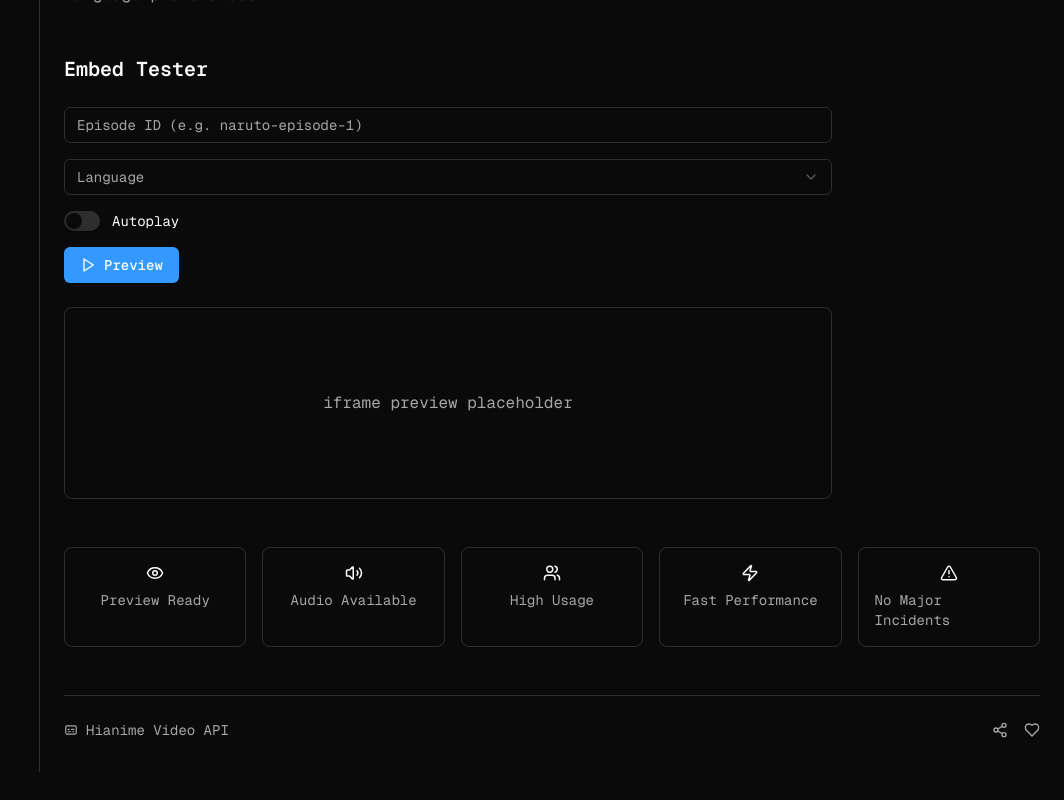
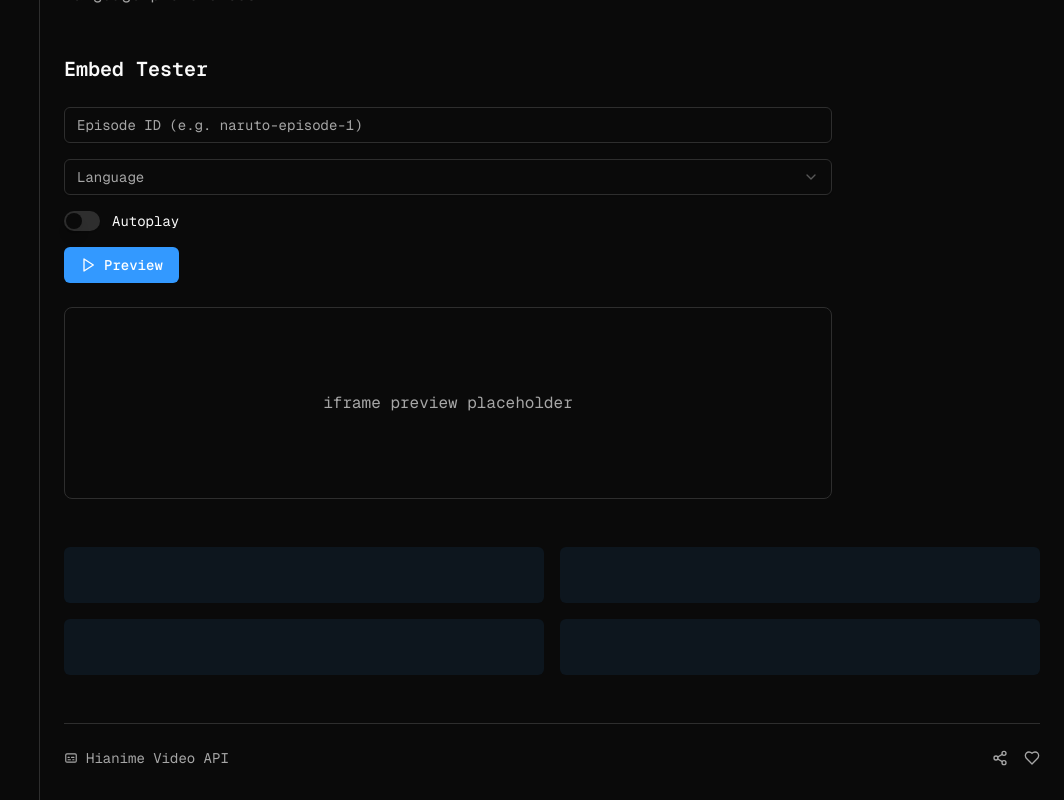
Before and after one commit to JUSTCHILL098/lucn, a Next.js app: page / in a window 1280 px wide. Shown: the part 326-1126 px from the top of the page, without its empty margins (216-1280 px from the left). Before the commit the page ends 1098 px from the top, so only its background shows below. Built offline with nearby package versions, Linux system fonts and the light colour scheme.

Commit message:
Update status-cards.jsx

```diff
--- a/components/status-cards.jsx
+++ b/components/status-cards.jsx
@@ -1,33 +1,12 @@
-import {
-  Eye,
-  Volume2,
-  Users,
-  Zap,
-  TriangleAlert,
-} from "lucide-react"
+import { Skeleton } from "@/components/ui/skeleton"
 
-const stats = [
-  { icon: Eye, label: "Preview Ready" },
-  { icon: Volume2, label: "Audio Available" },
-  { icon: Users, label: "High Usage" },
-  { icon: Zap, label: "Fast Performance" },
-  { icon: TriangleAlert, label: "No Major Incidents" },
-]
-
-export default function StatusCards() {
+export default function StatusSkeleton() {
   return (
-    <section className="grid grid-cols-2 md:grid-cols-5 gap-4">
-      {stats.map((s) => (
-        <div
-          key={s.label}
-          className="border rounded-lg p-4 flex flex-col items-center gap-2"
-        >
-          <s.icon size={18} />
-          <span className="text-sm text-muted-foreground">
-            {s.label}
-          </span>
-        </div>
-      ))}
-    </section>
+    <div className="grid grid-cols-2 gap-4">
+      <Skeleton className="h-14" />
+      <Skeleton className="h-14" />
+      <Skeleton className="h-14" />
+      <Skeleton className="h-14" />
+    </div>
   )
 }
```
